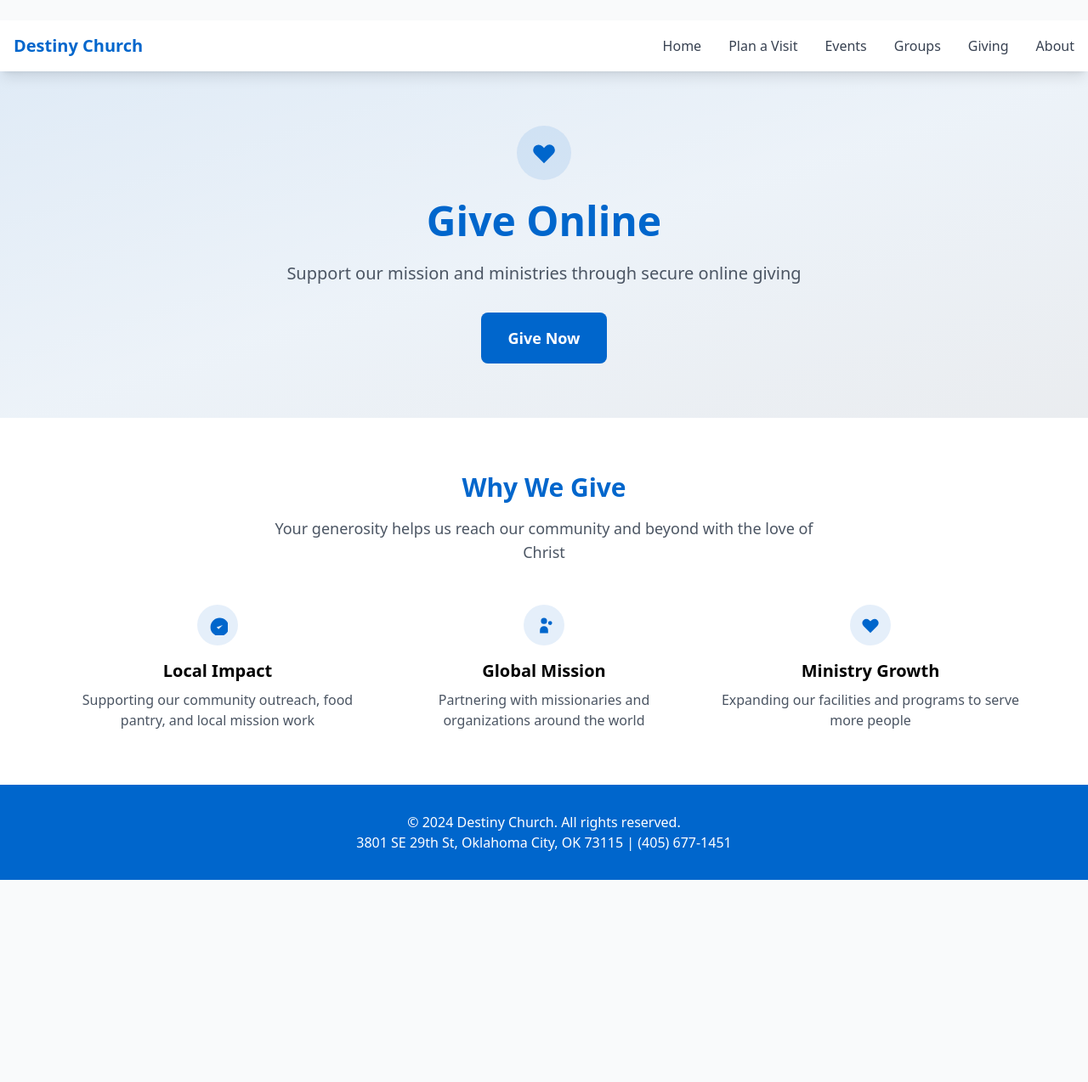
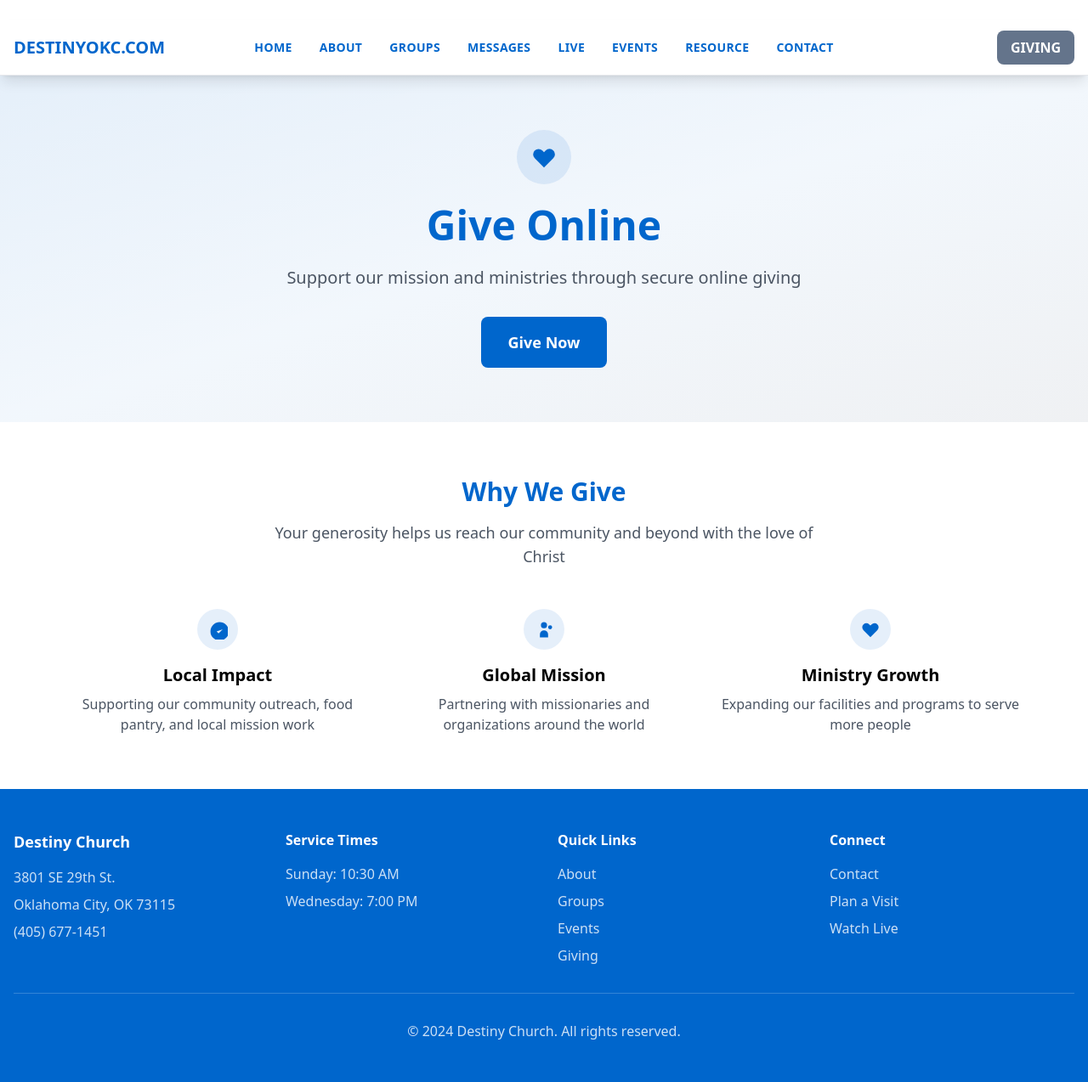
Before and after one commit to AgentAnalytics-ai/destiny-site, a FastAPI app: page /give in a window 1280 px wide. Shown: the whole page at 85% size. Before the commit the page ends 1036 px from the top, so only its background shows below. Run offline with FastAPI, Linux system fonts and the light colour scheme; some libraries are stand-ins or nearby versions.

Commit message:
Fix: Create professional, seamless pages for Giving, Groups, and Events

```diff
--- a/destiny-fastapi/templates/base.html
+++ b/destiny-fastapi/templates/base.html
@@ -19,36 +19,78 @@
         }
     </script>
 </head>
-<body class="bg-gray-50">
-    <!-- Navigation -->
-    <nav class="bg-white shadow-lg">
+<body class="bg-white">
+    <!-- Navigation - Match Next.js exactly -->
+    <header class="sticky top-0 z-50 w-full bg-white/95 backdrop-blur-md border-b border-gray-200 shadow-lg">
         <div class="max-w-7xl mx-auto px-4">
-            <div class="flex justify-between items-center py-4">
-                <div class="flex items-center">
-                    <span class="text-xl font-bold text-primary">Destiny Church</span>
+            <div class="flex h-16 items-center justify-between">
+                <div class="flex lg:flex-1">
+                    <a href="/" class="-m-1.5 p-1.5">
+                        <span class="text-xl font-bold text-primary">DESTINYOKC.COM</span>
+                    </a>
                 </div>
-                <div class="hidden md:flex space-x-8">
-                    <a href="/" class="text-gray-700 hover:text-primary">Home</a>
-                    <a href="/visit" class="text-gray-700 hover:text-primary">Plan a Visit</a>
-                    <a href="/events" class="text-gray-700 hover:text-primary">Events</a>
-                    <a href="/groups" class="text-gray-700 hover:text-primary">Groups</a>
-                    <a href="/give" class="text-gray-700 hover:text-primary">Giving</a>
-                    <a href="/about" class="text-gray-700 hover:text-primary">About</a>
+
+                <nav class="hidden lg:flex lg:gap-x-8">
+                    <a href="/" class="text-sm font-semibold text-primary hover:text-secondary transition-colors uppercase tracking-wide">Home</a>
+                    <a href="/about" class="text-sm font-semibold text-primary hover:text-secondary transition-colors uppercase tracking-wide">About</a>
+                    <a href="/groups" class="text-sm font-semibold text-primary hover:text-secondary transition-colors uppercase tracking-wide">Groups</a>
+                    <a href="/messages" class="text-sm font-semibold text-primary hover:text-secondary transition-colors uppercase tracking-wide">Messages</a>
+                    <a href="/live" class="text-sm font-semibold text-primary hover:text-secondary transition-colors uppercase tracking-wide">Live</a>
+                    <a href="/events" class="text-sm font-semibold text-primary hover:text-secondary transition-colors uppercase tracking-wide">Events</a>
+                    <a href="/resource" class="text-sm font-semibold text-primary hover:text-secondary transition-colors uppercase tracking-wide">Resource</a>
+                    <a href="/contact" class="text-sm font-semibold text-primary hover:text-secondary transition-colors uppercase tracking-wide">Contact</a>
+                </nav>
+
+                <div class="hidden lg:flex lg:flex-1 lg:justify-end">
+                    <a href="/give" class="bg-secondary hover:bg-secondary/90 text-white font-semibold px-4 py-2 rounded-lg transition-colors">
+                        GIVING
+                    </a>
                 </div>
             </div>
         </div>
-    </nav>
+    </header>
 
     <!-- Main Content -->
     <main>
         {% block content %}{% endblock %}
     </main>
 
-    <!-- Footer -->
-    <footer class="bg-primary text-white py-8">
-        <div class="max-w-7xl mx-auto px-4 text-center">
-            <p>&copy; 2024 Destiny Church. All rights reserved.</p>
-            <p>3801 SE 29th St, Oklahoma City, OK 73115 | (405) 677-1451</p>
+    <!-- Footer - Match Next.js exactly -->
+    <footer class="bg-primary text-white py-12">
+        <div class="max-w-7xl mx-auto px-4">
+            <div class="grid md:grid-cols-4 gap-8">
+                <div>
+                    <h3 class="text-lg font-semibold mb-4">Destiny Church</h3>
+                    <p class="text-white/80 mb-2">3801 SE 29th St.</p>
+                    <p class="text-white/80 mb-2">Oklahoma City, OK 73115</p>
+                    <p class="text-white/80">(405) 677-1451</p>
+                </div>
+                <div>
+                    <h4 class="font-semibold mb-4">Service Times</h4>
+                    <p class="text-white/80 mb-2">Sunday: 10:30 AM</p>
+                    <p class="text-white/80">Wednesday: 7:00 PM</p>
+                </div>
+                <div>
+                    <h4 class="font-semibold mb-4">Quick Links</h4>
+                    <div class="space-y-2">
+                        <a href="/about" class="block text-white/80 hover:text-white transition-colors">About</a>
+                        <a href="/groups" class="block text-white/80 hover:text-white transition-colors">Groups</a>
+                        <a href="/events" class="block text-white/80 hover:text-white transition-colors">Events</a>
+                        <a href="/give" class="block text-white/80 hover:text-white transition-colors">Giving</a>
+                    </div>
+                </div>
+                <div>
+                    <h4 class="font-semibold mb-4">Connect</h4>
+                    <div class="space-y-2">
+                        <a href="/contact" class="block text-white/80 hover:text-white transition-colors">Contact</a>
+                        <a href="/visit" class="block text-white/80 hover:text-white transition-colors">Plan a Visit</a>
+                        <a href="/live" class="block text-white/80 hover:text-white transition-colors">Watch Live</a>
+                    </div>
+                </div>
+            </div>
+            <div class="border-t border-white/20 mt-8 pt-8 text-center">
+                <p class="text-white/80">&copy; 2024 Destiny Church. All rights reserved.</p>
+            </div>
         </div>
     </footer>
 </body>
--- a/destiny-fastapi/templates/giving.html
+++ b/destiny-fastapi/templates/giving.html
@@ -1,7 +1,7 @@
 {% extends "base.html" %}
 
 {% block content %}
-<!-- Hero Section -->
+<!-- Hero Section - Match Next.js exactly -->
 <section class="py-16 bg-gradient-to-br from-primary/10 via-primary/5 to-secondary/10">
     <div class="max-w-4xl mx-auto text-center px-4">
         <div class="inline-flex items-center justify-center w-16 h-16 bg-primary/10 rounded-full mb-6">
@@ -17,7 +17,7 @@
     </div>
 </section>
 
-<!-- Why Give Section -->
+<!-- Why Give Section - Match Next.js exactly -->
 <section class="py-16 bg-white">
     <div class="max-w-6xl mx-auto px-4">
         <div class="text-center mb-12">
```
Also changed, not shown: app/events/page.tsx (+63 -12 lines).
